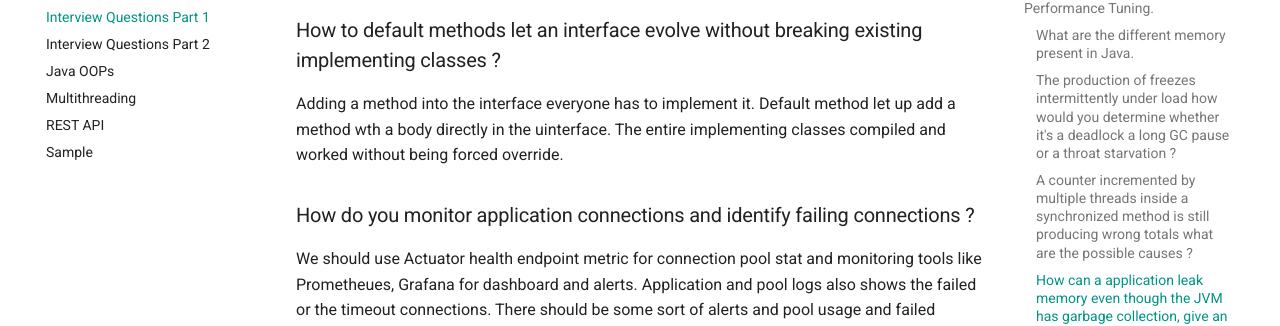
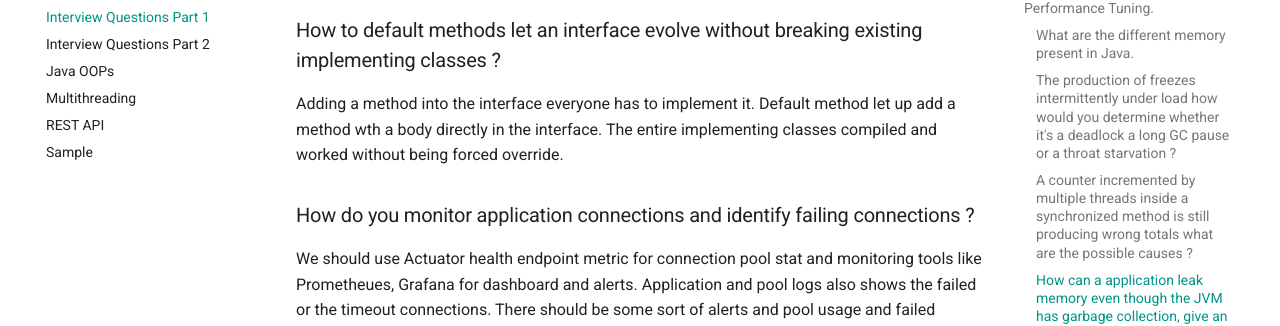
Before and after one commit to Suchismita-Deb/blogSystemDesign, an MkDocs documentation site: the page built from docs/02Java/01InterviewQuestion.md, in a window 1280 px wide and 900 px high, scrolled down 1128 px. Shown: the part 166-492 px from the top of the window. Built offline with MkDocs 1.6.1 and Material for MkDocs 9.7.7, drawn with Linux system fonts in a browser that asks for light colours.

Commit message:
initial commit

```diff
--- a/docs/02Java/01InterviewQuestion.md
+++ b/docs/02Java/01InterviewQuestion.md
@@ -21,7 +21,7 @@ Elementary difference happens when object was still getting referenced somewhere
 
 ### How to default methods let an interface evolve without breaking existing implementing classes ?
 Adding a method into the interface everyone has to implement it.
-Default method let up add a method wth a body directly in the uinterface.
+Default method let up add a method wth a body directly in the interface.
 The entire implementing classes compiled and worked without being forced override.
 
 ### How do you monitor application connections and identify failing connections ?
```
Also changed, not shown: docs/02Java/InterviewTips.md (+2 -0 lines).
